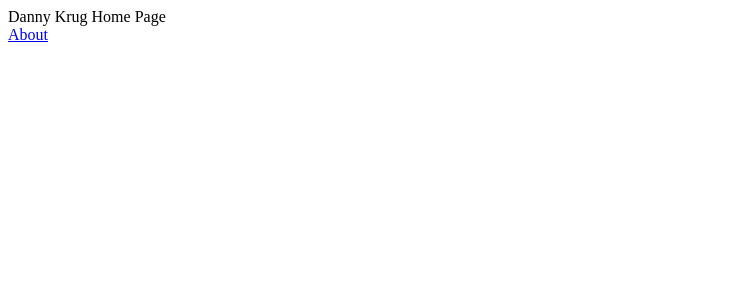
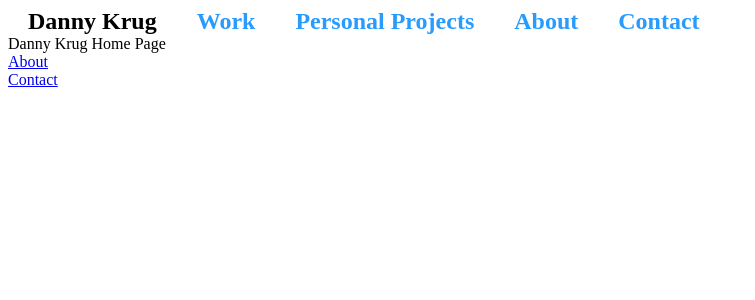
Before and after one commit to dannykrug/portfolio, a React (Create React App) app: page / in a window 1280 px wide. Shown: the top 300 px of the page, without its empty margins (0-755 px from the left). Built offline with nearby package versions, Linux system fonts and the light colour scheme.

Commit message:
added NavBar

```diff
--- a/src/RootRouter.js
+++ b/src/RootRouter.js
@@ -2,6 +2,8 @@ import React, { Component } from 'react';
 import About from './components/About';
 import Projects from './components/Projects';
 import ProfessionalWork from './components/ProfessionalWork';
+import Contact from './components/Contact';
+import NavBar from './components/NavBar'
 import {BrowserRouter as Router, Route, NavLink} from 'react-router-dom';
 import LandingPage from '../src/components/LandingPage';
 
@@ -11,10 +13,12 @@ export default class RootRouter extends Component {
       <div>
         <Router>
           <div>
+          <NavBar />
             <Route exact path='/' component={LandingPage} />
             <Route exact path='/about' component={About} />
             <Route exact path='/projects' component={Projects} />
             <Route exact path='/work' component={ProfessionalWork} />
+            <Route exact path='/contact' component={Contact} />
           </div>
         </Router>
       </div>
--- /dev/null
+++ b/src/components/Contact.js
@@ -0,0 +1,11 @@
+import React from 'react';
+
+const Contact = () => {
+  return(
+    <div>
+      dannykrug@gmail.com
+    </div>
+  )
+}
+
+export default Contact
--- a/src/components/LandingPage.js
+++ b/src/components/LandingPage.js
@@ -10,6 +10,9 @@ export default class LandingPage extends Component {
         <div>
           <Link to="/about">About</Link>
         </div>
+        <div>
+          <Link to="/contact">Contact</Link>
+        </div>
       </div>
     )
   }
--- /dev/null
+++ b/src/components/NavBar.js
@@ -0,0 +1,60 @@
+import React, {Component} from 'react'
+import {NavLink} from 'react-router-dom'
+
+const menuitem = {
+ listStyle: 'none',
+ textDecoration: 'none',
+ fontFamily: 'Abel',
+ color: '#289bff',
+ fontSize: '24px',
+ fontWeight: 'bold',
+ padding: '0 20px 0 20px'
+}
+
+export default class NavBar extends Component {
+  render(){
+    return(
+      <div>
+      <div>
+        <NavLink
+          to='/'
+          exact
+          style={menuitem}
+          activeStyle={{
+            color: 'black'
+          }}
+        >Danny Krug</NavLink>
+        <NavLink
+          to='/work'
+          style={menuitem}
+          activeStyle={{
+            color: 'black'
+          }}
+          >Work</NavLink>
+        <NavLink
+          to='/projects'
+          style={menuitem}
+          activeStyle={{
+            color: 'black'
+          }}
+          >Personal Projects</NavLink>
+          <NavLink
+            to='/about'
+            style={menuitem}
+            activeStyle={{
+              color: 'black'
+            }}
+            >About</NavLink>
+            <NavLink
+              to='/contact'
+              style={menuitem}
+              activeStyle={{
+                color: 'black'
+              }}
+              >Contact</NavLink>
+      </div>
+
+      </div>
+    )
+  }
+}
```
